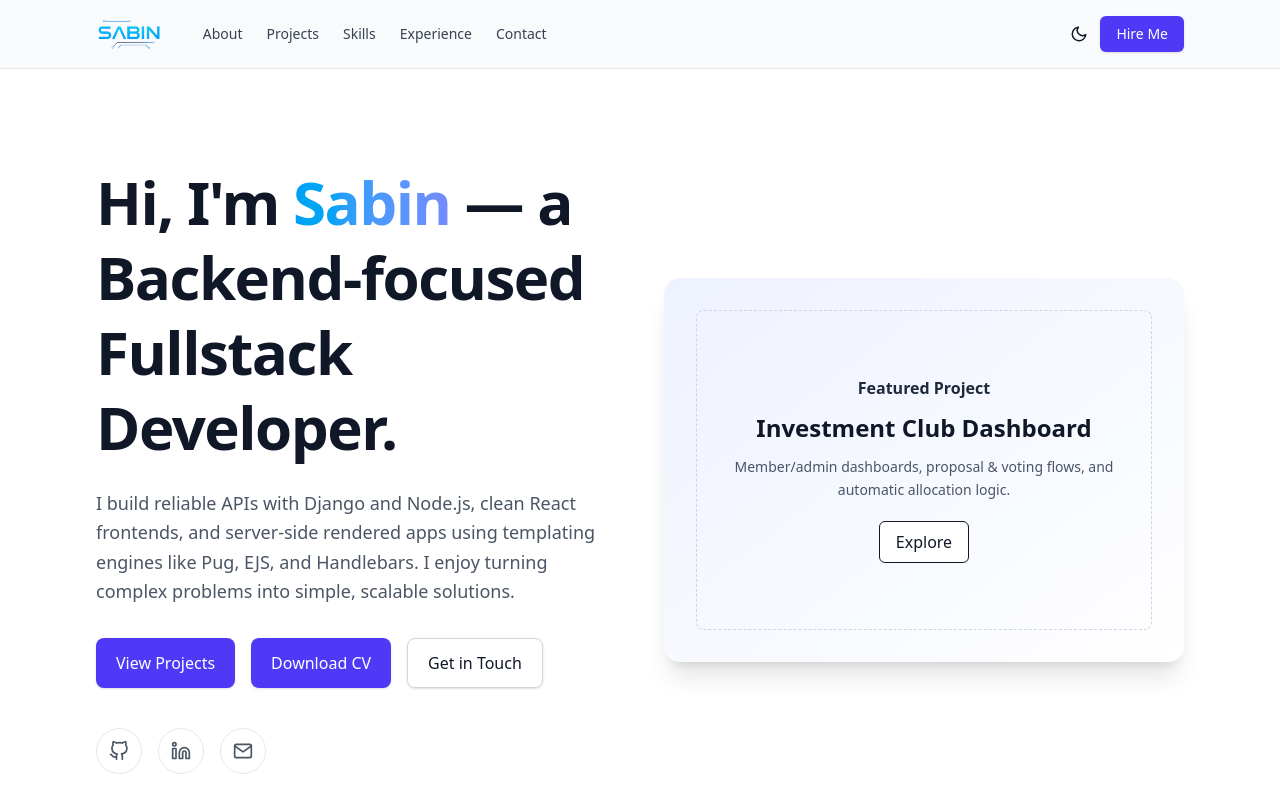
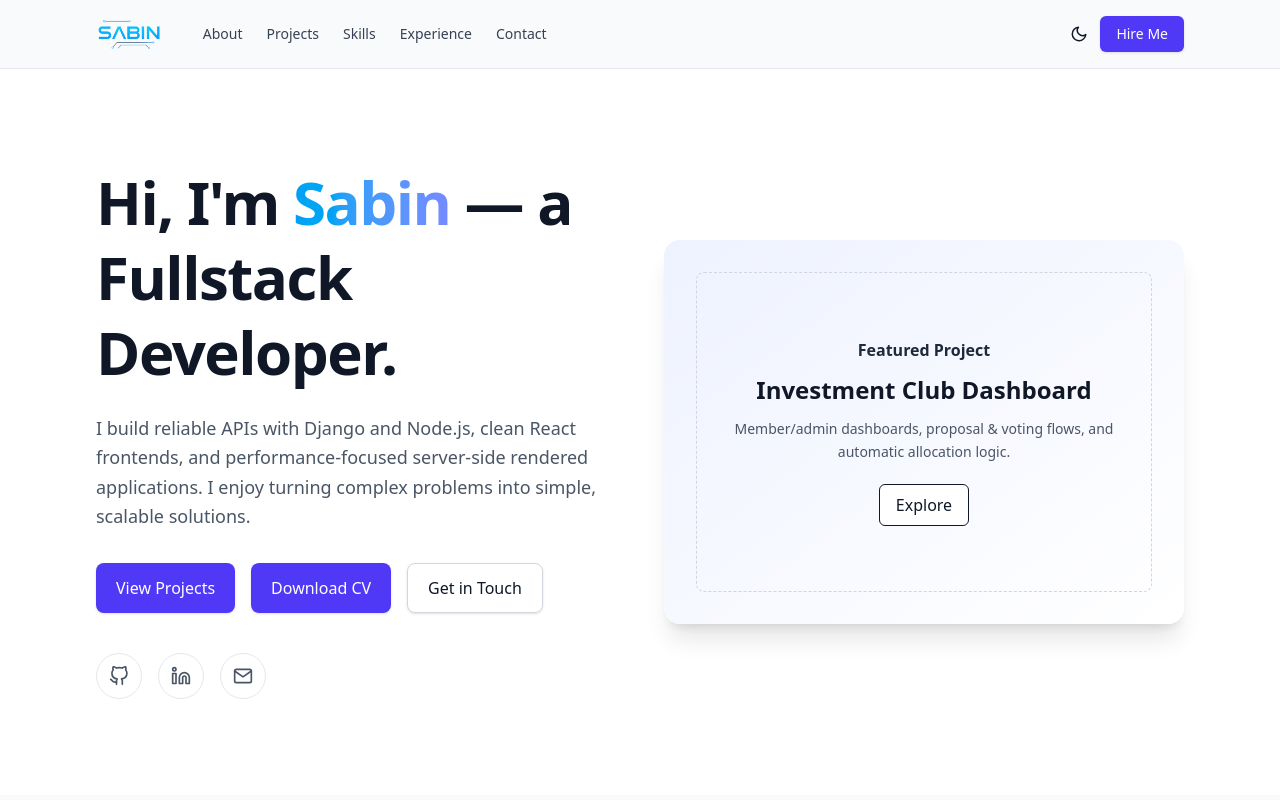
Before and after one commit to sabinpr/My-Portfolio, a React (Vite) app: page / in a window 1280 px wide. Shown: the top 800 px of the page. Built offline with nearby package versions, Linux system fonts and the light colour scheme.

Commit message:
description

```diff
--- a/src/components/Hero.jsx
+++ b/src/components/Hero.jsx
@@ -88,7 +88,7 @@ export default function Hero() {
               <span className="bg-gradient-to-r from-indigo-600 via-sky-500 to-indigo-400 bg-clip-text text-transparent animate-gradient-slide">
                 Sabin
               </span>{" "}
-              — a Backend-focused Fullstack Developer.
+              — a Fullstack Developer.
             </h1>
 
             <p
@@ -97,9 +97,9 @@ export default function Hero() {
               )} mt-6 text-lg text-gray-600 dark:text-gray-300 max-w-xl leading-relaxed`}
             >
               I build reliable APIs with Django and Node.js, clean React
-              frontends, and server-side rendered apps using templating engines
-              like Pug, EJS, and Handlebars. I enjoy turning complex problems
-              into simple, scalable solutions.
+              frontends, and performance-focused server-side rendered
+              applications. I enjoy turning complex problems into simple,
+              scalable solutions.
             </p>
 
             {/* Buttons */}
```
